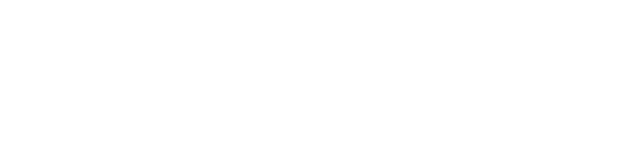
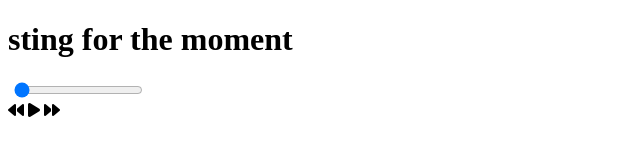
Before and after one commit to alighavidelma/musicPlayer, a plain HTML site: page index.html in a window 1280 px wide. Shown: the whole page, without its empty margins (0-640 px from the left). Drawn offline with Linux system fonts and the light colour scheme.

Commit message:
html updated

```diff
--- a/index.html
+++ b/index.html
@@ -10,6 +10,14 @@
     <link rel="stylesheet" href="./style.css" />
   </head>
   <body>
+    <h1 id="music-name">sting for the moment</h1>
+    <img src="" alt="" id="music-cover" />
+    <input type="range" value="0" id="music-time" />
+    <div id="btns">
+      <i id="pre-btn" class="fa fa-backward" aria-hidden="true"></i>
+      <i id="play-btn" class="fa fa-play"></i>
+      <i id="next-btn" class="fa fa-forward"></i>
+    </div>
     <script src="./script.js"></script>
   </body>
 </html>
```
